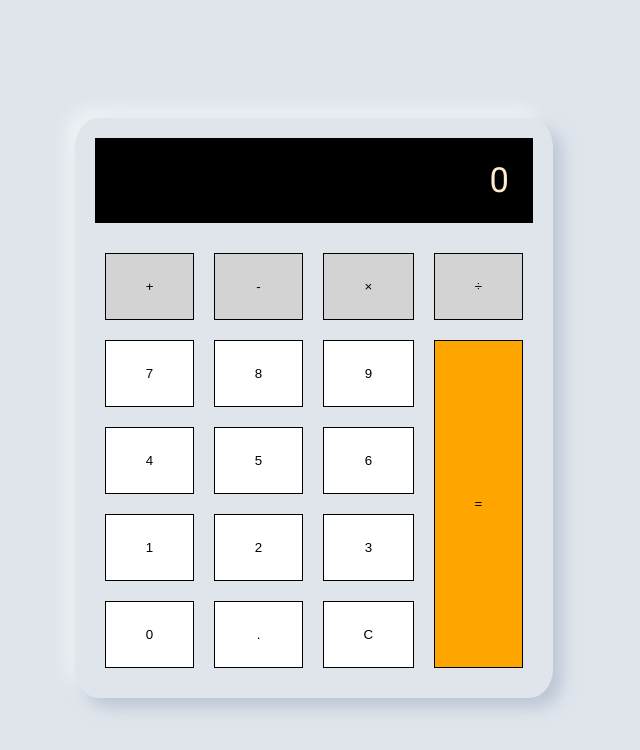
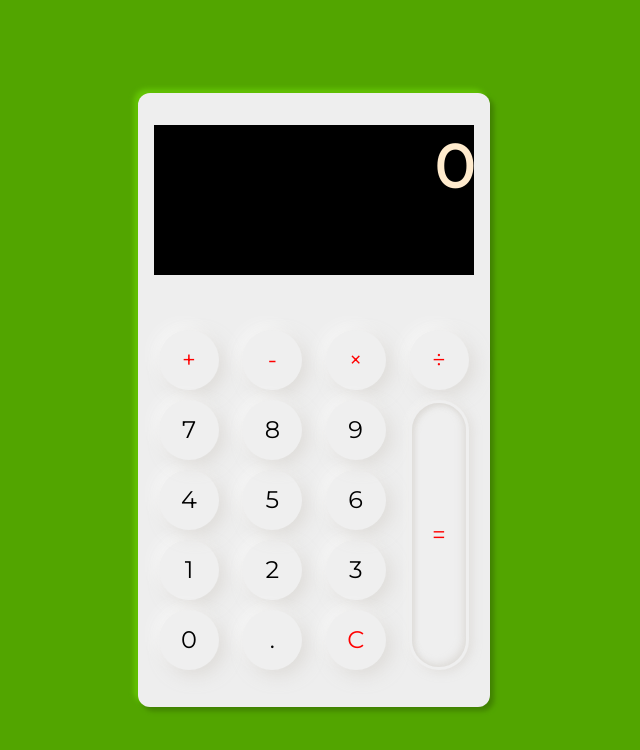
Before and after one commit to Jahoob/Neumorphism-calculator, a plain HTML site: page index.html in a window 1280 px wide. Shown: the whole page, without its empty margins (326-966 px from the left). Drawn offline with nearby package versions, Linux system fonts and the light colour scheme.

Commit message:
changed UI

```diff
--- a/css/style.css
+++ b/css/style.css
@@ -1,37 +1,43 @@
 html {
     font-size: 150%;
-    font-weight: 300;
     line-height: 1.4;
-    font-family: "Roboto", Arial, Helvetica, sans-serif;
-}
-
-body {
+    font-family: 'Montserrat', sans-serif;
+    font-weight: bold;
     display: flex;
     background-color:#E0E5EC;
     justify-content: center;
     align-items: center;
     height: 100vh;
+    background:#52a500;
 }
 
 .calculator {
-    box-shadow: 9px 9px 16px rgb(163,177,198,0.6), -9px -9px 16px rgba(255,255,255, 0.5);
-    background-color:#E0E5EC;
-    padding: 20px;
-    border-radius: 5%;
+    background: #ffffff;
+    background: #EEEEEE;
+    width: 320px;
+    height: 550px;
+    border-radius: 0.5em;
+    box-shadow:  4px 4px 5px #418102,
+             -4px -4px 5px #64c404;
+    margin: 0 auto;
+    padding: 32px 16px;
+    display: flex;
+    flex-direction: column;
+    justify-content: space-between;
 }
 
 .calculator-display {
     background: black;
     color: blanchedalmond;
-    width: 16.25rem;
-    padding: 0.75rem 1rem;
+    width: 100%;
+    height: 150px;
     margin-bottom: 20px;
     text-align: right;
-    font-size: calc(1rem * 1.2 * 1.2);
+    font-size: 45pt;
+    overflow-y: auto;
 }
 
 .calculator-keys {
-    background-color:#E0E5EC;
     display: grid;
     grid-template-columns: repeat(4, auto);
     grid-template-areas:
@@ -40,12 +46,49 @@ body {
     'four five six equal'
     'one two three equal'
     'zero decimal clear equal';
+    justify-content: space-between;
 }
 
-.calculator-keys button {
-    padding: 25px;
-    margin: 10px;
-    /* border-radius: 25px; */
+.calculator-keys .operator,
+.calculator-keys .number {
+    cursor: grab;
+    text-align: center;
+    width: 60px;
+    height: 60px;
+    display: grid;
+    place-content: center;
+    border-radius: 50%;
+    box-shadow: 6px 6px 16px 0 rgba(209, 205, 199, .5),
+      -6px -6px 16px 0 rgba(255, 255, 255, .5);
+}
+
+.calculator-keys .equal {
+    grid-column: 4/ 4;
+    border-radius: 50px;
+      /* box-shadow: inset 6px 6px 16px 0 rgba(209, 205, 199, .5),
+        inset -6px -6px 16px 0 rgba(255, 255, 255, .5); */
+      box-shadow:  3px 2px 10px 0 rgba(209, 205, 199, .5),
+         -2px -2px 10px 0 rgba(255, 255, 255, 0.5);
+    grid-area: equal;
+    position: relative;
+    display: flex;
+    justify-content: center;
+    align-items: center;
+}
+
+.calculator-keys .equal:after {
+    content: '';
+    height: 98%;
+    width:90%;
+    border-radius: 50px ;
+    position: absolute;
+    background-color: transparent;
+    box-shadow: inset -3px -3px 7px rgba(209, 205, 199, .5),
+        inset 3px 3px 5px rgba(209, 205, 199, .5);
+}
+
+.calculator-keys .red-text {
+    color: #ff0000;
 }
 
 .one {
@@ -96,32 +139,31 @@ body {
     grid-area: clear;
 }
 
+/*.number:active {
+    background:   rgb(245, 245, 245);
+} */
+
+/* .calculator-keys .equal:active {
+    background: rgb(255, 148, 48);
+} */
+
+/* .operator {
+    background: rgb(211, 211, 211);
+} */
+
+/* .operator:active {
+    background:   rgba(190, 190, 190, 0.9);
+} */
+
+.operator,
+.number,
 .equal {
-    grid-area: equal;
-    background: orange;
+    border: none;
+    margin: 5px;
 }
 
-.equal:active {
-    background: rgb(255, 148, 48);
-}
-
-.number {
-    background: rgb(255, 255, 255);
-}
-
-.number:active {
-    background:   rgb(245, 245, 245);
-}
-
-.operator {
-    background: rgb(211, 211, 211);
-}
-
-.operator:active {
-    background:   rgba(190, 190, 190, 0.9);
-}
-
-button {
-    border: 1px solid rgb(0, 0, 0);
+.operator:focus,
+.number:focus,
+.equal:focus {
     outline: none;
 }
--- a/index.html
+++ b/index.html
@@ -5,7 +5,9 @@
         <meta name="viewport" content="width=device-width, initial-scale=1.0">
         <title>Calculator</title>
         <link rel="stylesheet"
-            href="https://fonts.googleapis.com/css?family=Roboto">
+            href="https://fonts.googleapis.com/css?family=Montserrat&display=swap">
+        <link rel="stylesheet"
+            href="https://necolas.github.io/normalize.css/8.0.1/normalize.css">
         <link rel="stylesheet" href="css/style.css">
     </head>
     <body>
@@ -13,10 +15,10 @@
             <div class="calculator">
                 <div class="calculator-display">0</div>
                 <div class="calculator-keys">
-                    <button class="operator plus">+</button>
-                    <button class="operator minus">-</button>
-                    <button class="operator times">&times;</button>
-                    <button class="operator divide">&divide;</button>
+                    <button class="operator red-text plus">+</button>
+                    <button class="operator red-text minus">-</button>
+                    <button class="operator red-text times">&times;</button>
+                    <button class="operator red-text divide">&divide;</button>
                     <button class="number one">1</button>
                     <button class="number two">2</button>
                     <button class="number three">3</button>
@@ -28,8 +30,8 @@
                     <button class="number nine">9</button>
                     <button class="number zero">0</button>
                     <button class="number decimal">.</button>
-                    <button class="number clear">C</button>
-                    <button class="equal"> = </button>
+                    <button class="number red-text clear">C</button>
+                    <button class="equal red-text"> = </button>
                 </div>
             </div>
         </div>
```
